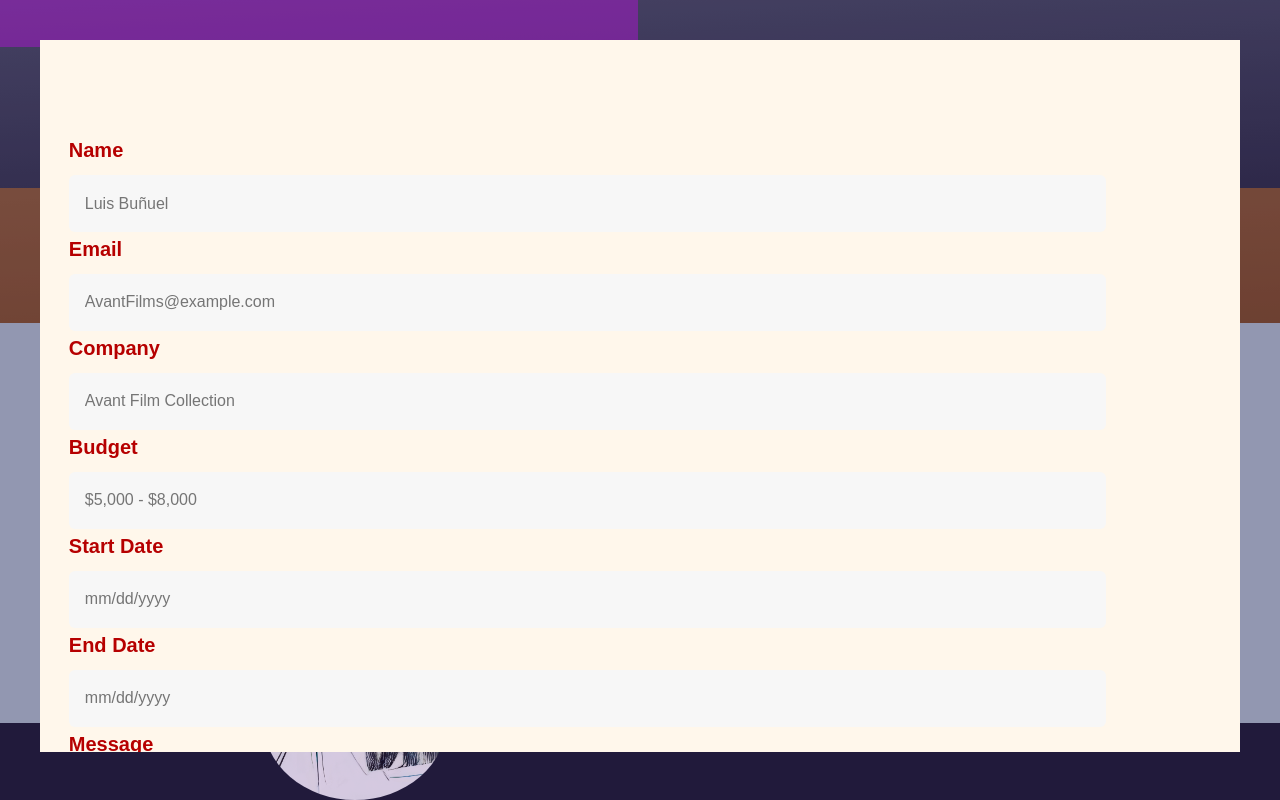
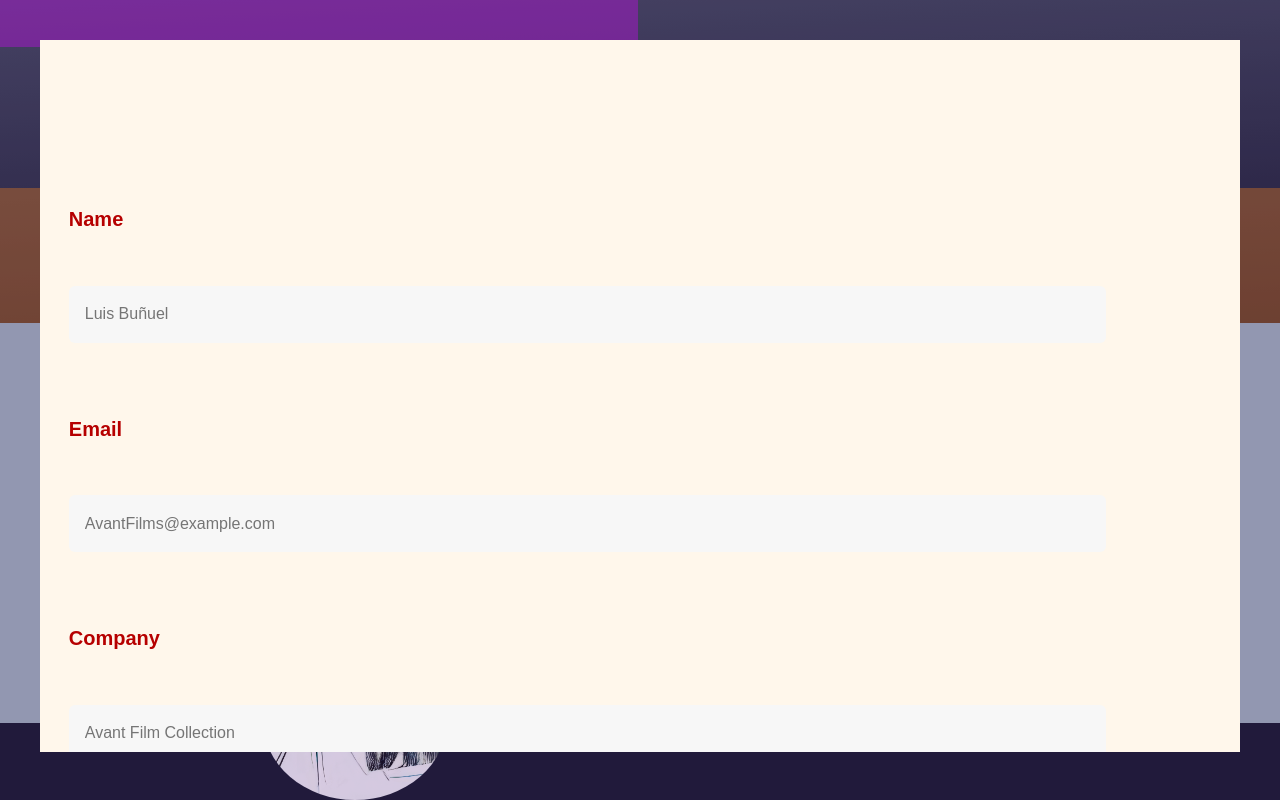
Before and after one commit to brunoarnabar/film-portfolio-deployment, a React (Create React App) app: page / in a window 1280 px wide. Both pictures are taken after a click on the button "I want to work with you as a director.". Built offline with nearby package versions, Linux system fonts and the light colour scheme; a web font is replaced by a local one.

Commit message:
Contact.Messy {validate form} fix one

```diff
--- a/src/Components/Contact/FormContainer/FormCont.jsx
+++ b/src/Components/Contact/FormContainer/FormCont.jsx
@@ -60,7 +60,7 @@ function FormCont() {
             <label className='form-company label'>Company</label>
             <input
               placeholder='Avant Film Collection'
-className='form-company input'
+              className='form-company input'
                 name='company'
                 type='text'
                 required
--- a/src/Components/Contact/FormContainer/form.scss
+++ b/src/Components/Contact/FormContainer/form.scss
@@ -8,7 +8,7 @@
         //design grid
         display: grid;
         //minmax to prevent overflow
-        grid-template-rows: repeat(13, minmax(0, 1fr)) minmax(auto-fit, .5fr) repeat(3, minmax(0, 1fr));
+        grid-template-rows: repeat(13, minmax(0, 1fr)) minmax(auto, .5fr) repeat(3, minmax(0, 1fr));
         grid-gap: .4rem;
         //create matrix
         grid-template-areas:
```
Also changed, not shown: 2 other files (tests, documents, lock files or other folders).
